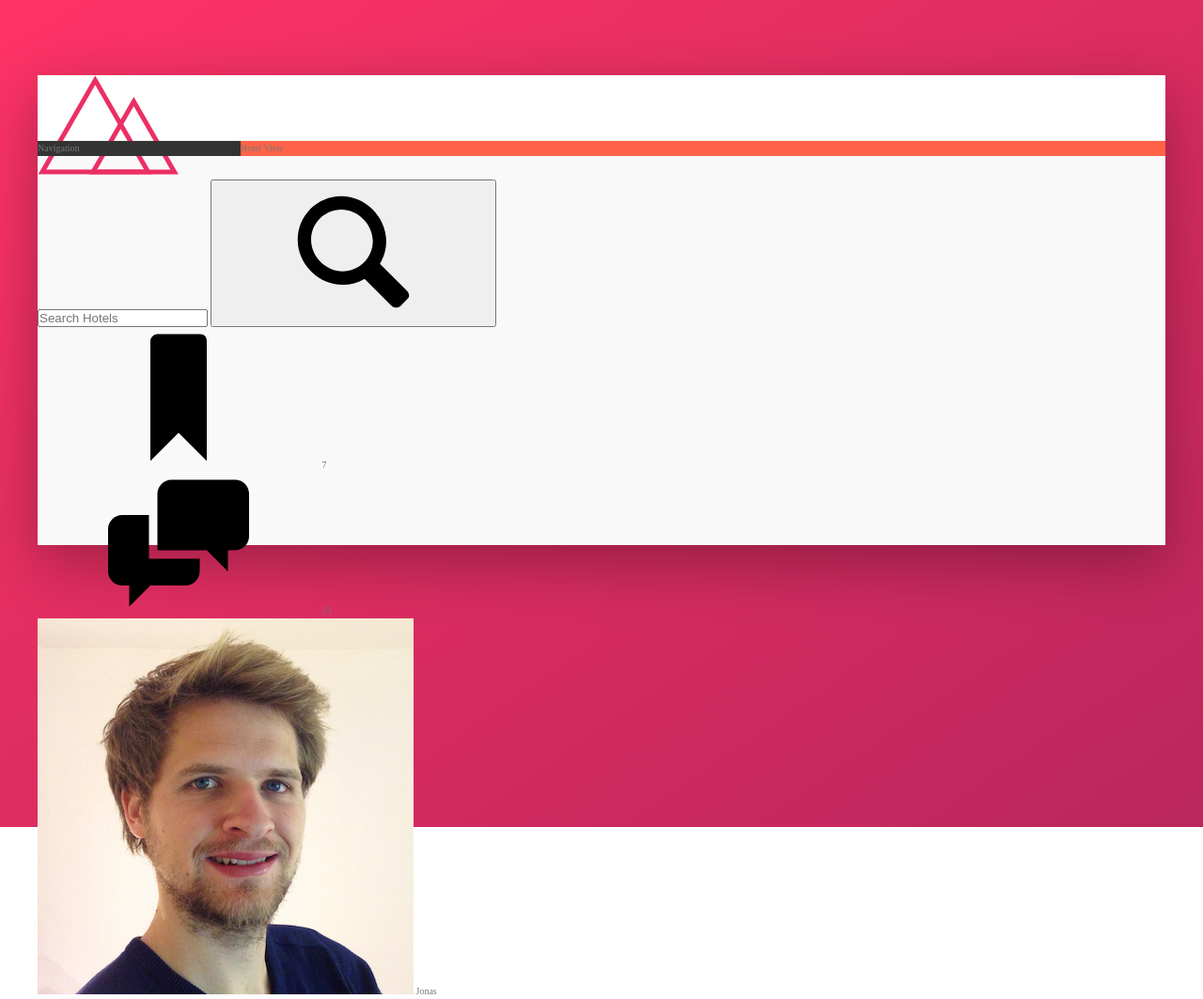
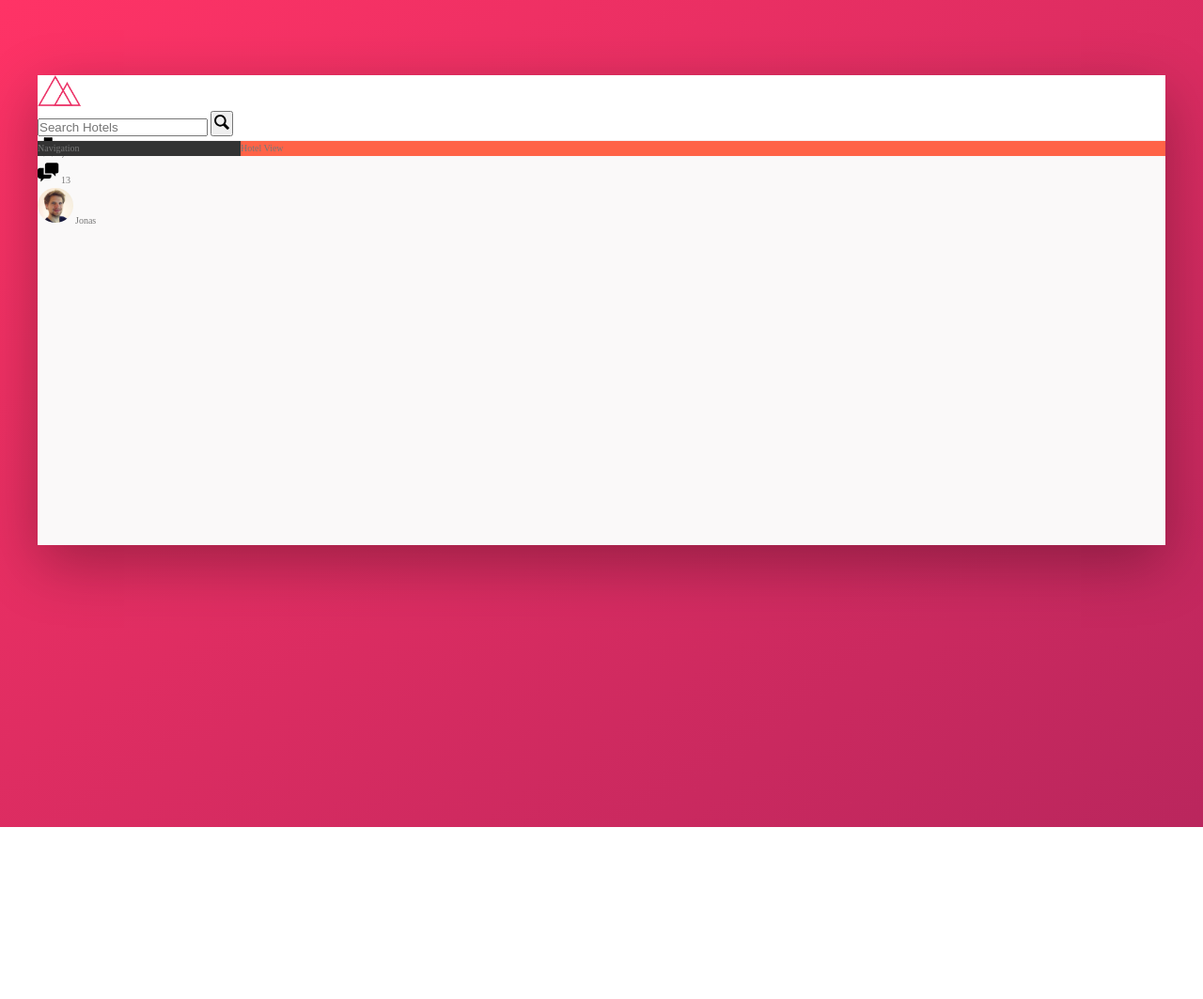
Before and after one commit to ehsanghorbani190/trillo, a website: page index.html in a window 1280 px wide. Shown: the whole page at 94% size. After the commit the page ends 880 px from the top, so only its background shows below. Drawn offline with Linux system fonts and the light colour scheme.

Commit message:
added basic resizes for header icons in components

```diff
--- a/sass/_components.scss
+++ b/sass/_components.scss
@@ -0,0 +1,43 @@
+//Logo Img
+.logo{
+    height: 3.25rem;
+}
+///////////////////////////////////////////
+// Search Box
+.search{
+    &__input{
+
+    }
+    &__button{
+
+    }
+    &__icon{
+        height: 2rem;
+        width: 2rem;
+    }
+}
+
+///////////////////////////////////////////
+//User Navigation
+.user-nav{
+    &__icon-box{
+
+    }
+    &__icon{
+        height: 2.25rem;
+        width: 2.25rem;
+    }
+    &__notification{
+
+    }
+    &__user{
+
+    }
+    &__user-photo{
+        height: 3.75rem;
+        border-radius: 50%;
+    }
+    &__user-name{
+
+    }
+}
```
Also changed, not shown: css/style.css.
